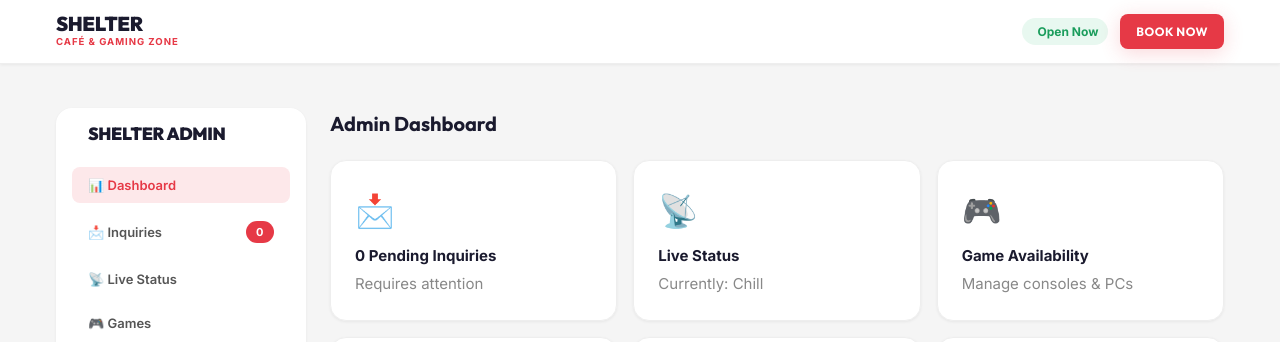
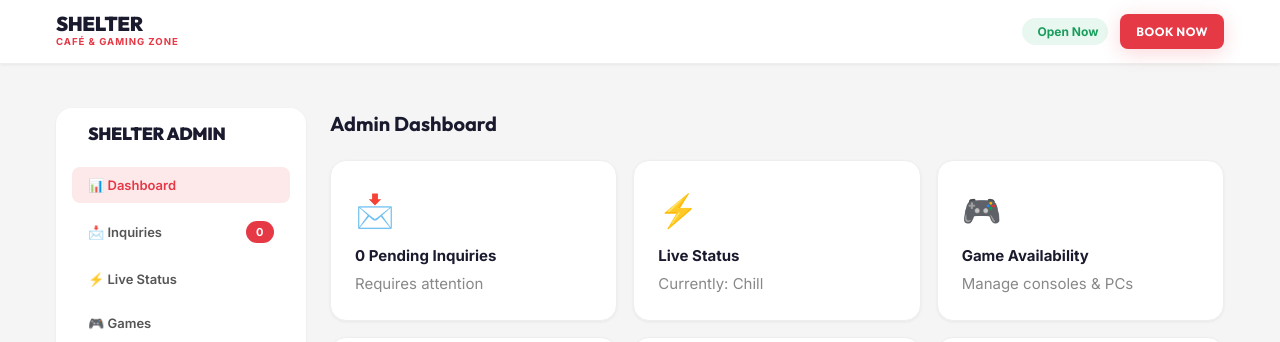
Before and after one commit to mokshjalalwani-dotcom/Shelter, a React (Vite) app: page /admin in a window 1280 px wide. Shown: the top 342 px of the page. Built offline with nearby package versions, Linux system fonts and the light colour scheme.

Commit message:
style: replace antenna emoji with energetic lightning bolt for live status navigation

```diff
--- a/src/components/Navbar.jsx
+++ b/src/components/Navbar.jsx
@@ -47,7 +47,7 @@ export default function Navbar() {
               <Link to="/" onClick={() => setIsMenuOpen(false)}>🏠 Home Dashboard</Link>
               <Link to="/menu" onClick={() => setIsMenuOpen(false)}>📋 Menu</Link>
               <Link to="/games" onClick={() => setIsMenuOpen(false)}>🎮 Game Zone</Link>
-              <Link to="/live" onClick={() => setIsMenuOpen(false)}>📡 Live Status</Link>
+              <Link to="/live" onClick={() => setIsMenuOpen(false)}>⚡ Live Status</Link>
               <Link to="/offers" onClick={() => setIsMenuOpen(false)}>🏷️ Offers & Events</Link>
               <Link to="/gallery" onClick={() => setIsMenuOpen(false)}>📸 Gallery</Link>
               <Link to="/booking" onClick={() => setIsMenuOpen(false)}>📅 Book Gaming</Link>
--- a/src/data/seedData.js
+++ b/src/data/seedData.js
@@ -351,7 +351,7 @@ export const GAME_INTERESTS = [
 export const NAV_ITEMS = [
   { path: '/', label: 'Home', icon: '🏠' },
   { path: '/menu', label: 'Menu', icon: '📋' },
-  { path: '/live', label: 'Live', icon: '📡' },
+  { path: '/live', label: 'Live', icon: '⚡' },
   { path: '/games', label: 'Games', icon: '🎮' },
   { path: '/offers', label: 'Offers', icon: '🏷️' },
   { path: '/gallery', label: 'Gallery', icon: '📸' },
--- a/src/pages/Admin.jsx
+++ b/src/pages/Admin.jsx
@@ -122,7 +122,7 @@ export default function Admin() {
                 <p className="text-muted">Requires attention</p>
               </div>
               <div className="admin-stat-card" onClick={() => setActiveTab('live')}>
-                <span className="admin-stat-icon">📡</span>
+                <span className="admin-stat-icon">⚡</span>
                 <h3>Live Status</h3>
                 <p className="text-muted">Currently: {liveVibe}</p>
               </div>
@@ -162,7 +162,7 @@ export default function Admin() {
             <h3 className="heading-display" style={{ padding: '0 16px', marginBottom: '16px' }}>SHELTER ADMIN</h3>
             <button className={`admin-nav-item ${activeTab === 'dashboard' ? 'active' : ''}`} onClick={() => setActiveTab('dashboard')}>📊 Dashboard</button>
             <button className={`admin-nav-item ${activeTab === 'inquiries' ? 'active' : ''}`} onClick={() => setActiveTab('inquiries')}>📩 Inquiries <span className="badge badge-red" style={{ marginLeft: 'auto' }}>{inquiries.filter(i => i.status === 'pending').length}</span></button>
-            <button className={`admin-nav-item ${activeTab === 'live' ? 'active' : ''}`} onClick={() => setActiveTab('live')}>📡 Live Status</button>
+            <button className={`admin-nav-item ${activeTab === 'live' ? 'active' : ''}`} onClick={() => setActiveTab('live')}>⚡ Live Status</button>
             <button className={`admin-nav-item ${activeTab === 'games' ? 'active' : ''}`} onClick={() => setActiveTab('games')}>🎮 Games</button>
             <button className={`admin-nav-item`} onClick={() => alert('Static demo')}>📋 Menu</button>
             <button className={`admin-nav-item`} onClick={() => alert('Static demo')}>🏷️ Offers</button>
```
